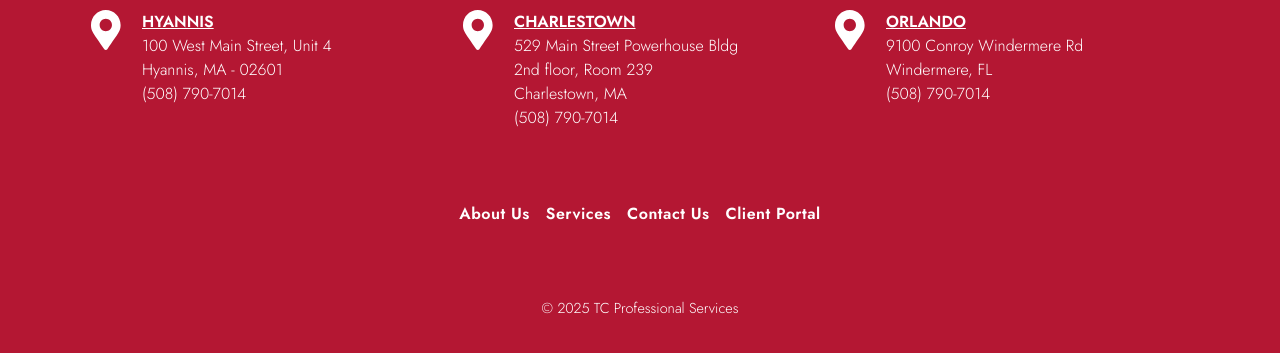
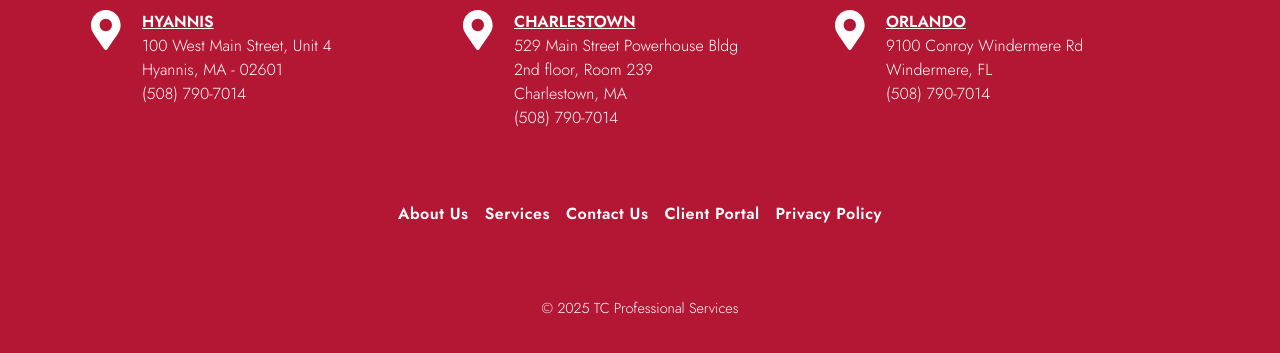
Before and after one commit to webrgp/talita-website, a Gatsby site: page /about in a window 1280 px wide. Shown: the part 2344-2697 px from the top of the page. Built offline with nearby package versions, Linux system fonts and the light colour scheme; Gatsby itself is replaced by a stand-in of ours.

Commit message:
Update Footer component to replace logo and add Privacy Policy link

```diff
--- a/src/components/Footer.tsx
+++ b/src/components/Footer.tsx
@@ -1,11 +1,11 @@
 import { Link } from 'gatsby'
 
+import AlignableSVG from '../assets/images/alignable-logo.svg'
+import FacebookSVG from '../assets/images/facebook-square-brands.svg'
+import InstagramSVG from '../assets/images/instagram-square-brands.svg'
+import LinkedInSVG from '../assets/images/linkedin-brands.svg'
+import MapMarkerSVG from '../assets/images/map-marker-alt-solid.svg'
 import LogoSVG from '../assets/images/talita-logo-horizontal-white.svg'
-import FacebookSVG from '../assets/images/facebook-square-brands.svg'
-import LinkedInSVG from '../assets/images/linkedin-brands.svg'
-import InstagramSVG from '../assets/images/instagram-square-brands.svg'
-import AlignableSVG from '../assets/images/alignable-logo.svg'
-import MapMarkerSVG from '../assets/images/map-marker-alt-solid.svg'
 
 import '../assets/styles/Footer.scss'
 import Nav from './Nav'
@@ -116,7 +116,9 @@
       </div>
 
       <nav>
-        <Nav onLinkClick={null} />
+        <Nav onLinkClick={null} additionalNavItems={[
+          { url: `/privacy-policy/`, title: `Privacy Policy` },
+        ]} />
       </nav>
 
       <div className="copy">
```
